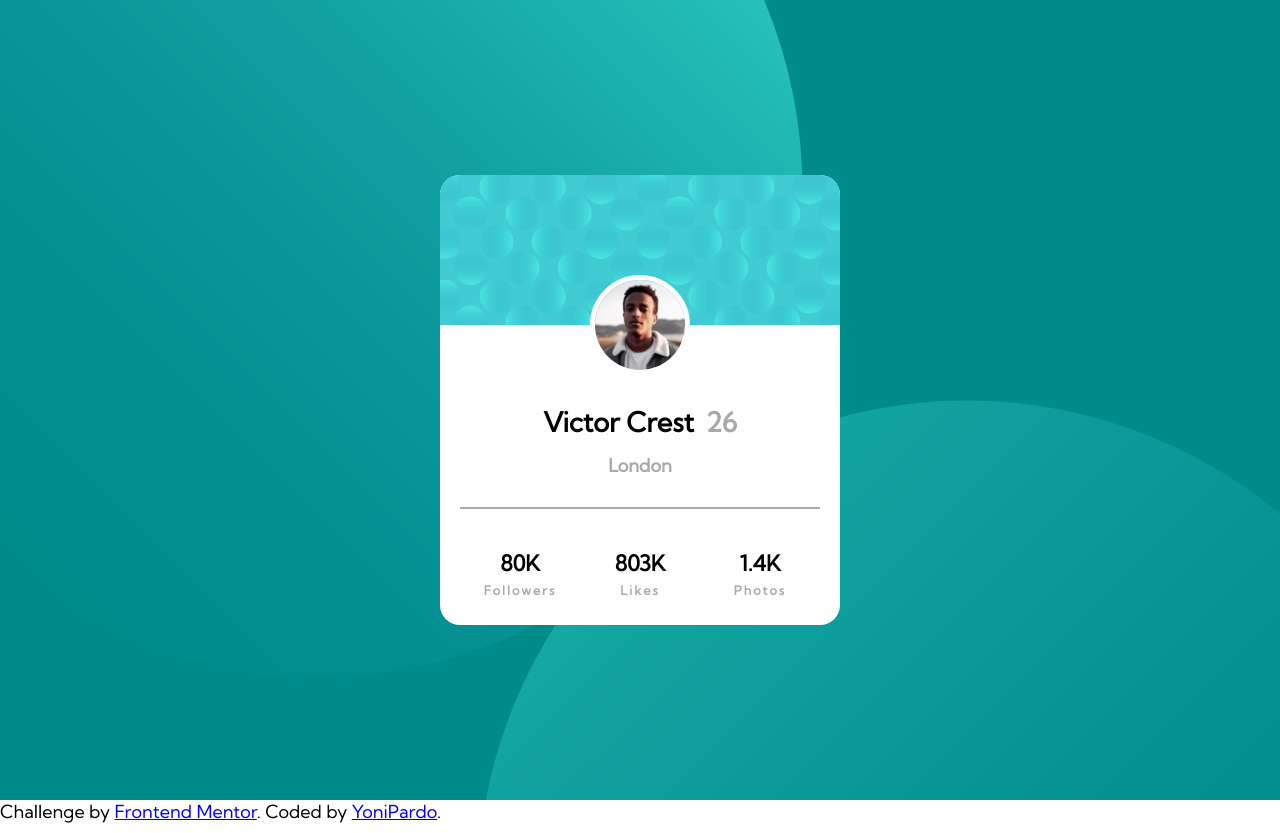
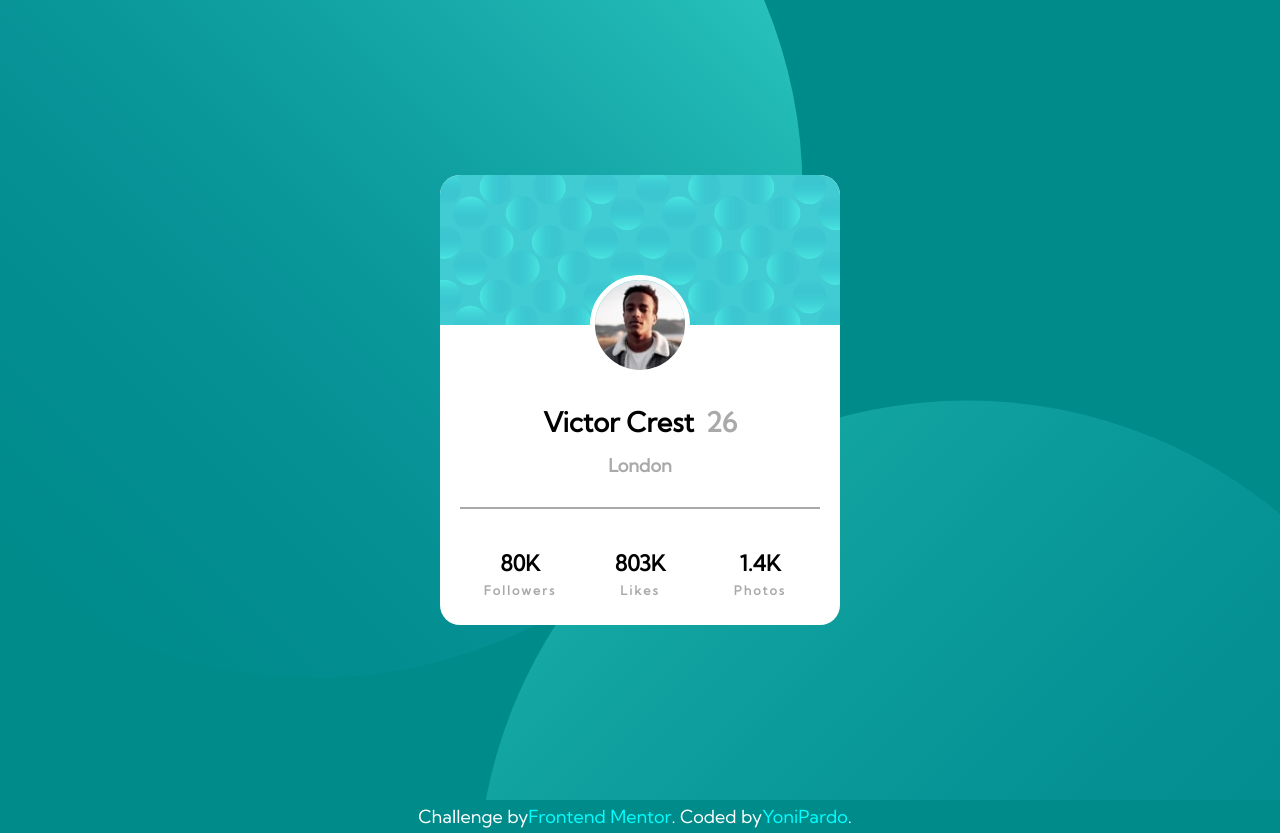
Before and after one commit to Jonitha42/Profile-card-component-Frontend-Mentor, a plain HTML site: page index.html in a window 1280 px wide. Drawn offline with Linux system fonts and the light colour scheme.

Commit message:
Ultimos Detalles

```diff
--- a/styles.css
+++ b/styles.css
@@ -118,3 +118,20 @@
     bottom: -300;
     right:-175px;
 }
+
+.footer{
+    background-color: darkcyan;
+    display: flex;
+    justify-content: center;
+    padding: 5px;
+    color: white;
+    flex-direction: row;
+    padding-right: 15px;
+
+}
+
+.footer a {
+    color: cyan;
+    text-decoration: none;
+
+}
```
Also changed, not shown: index.html (+2 -2 lines).
